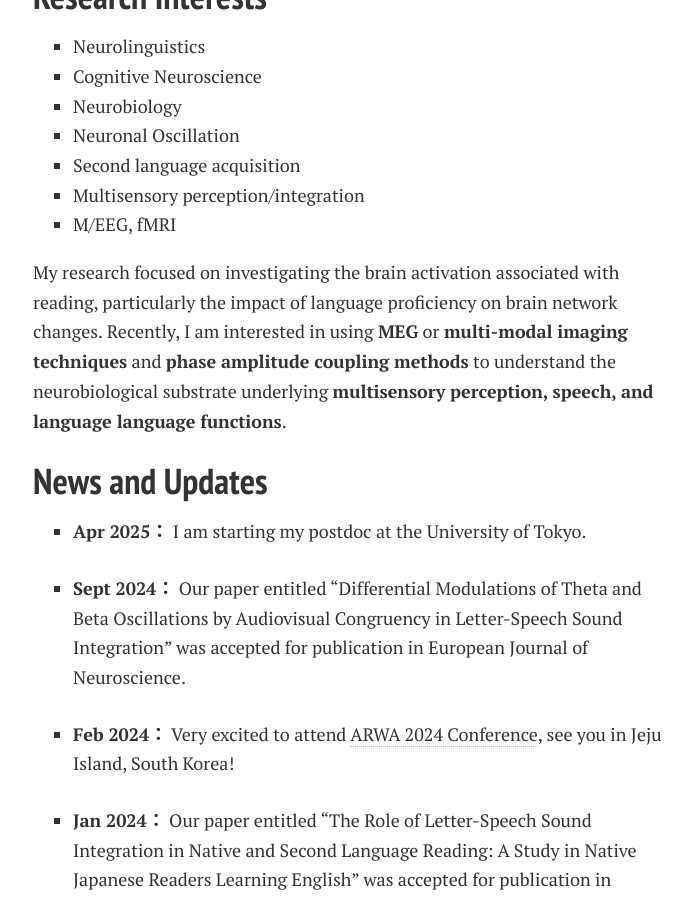
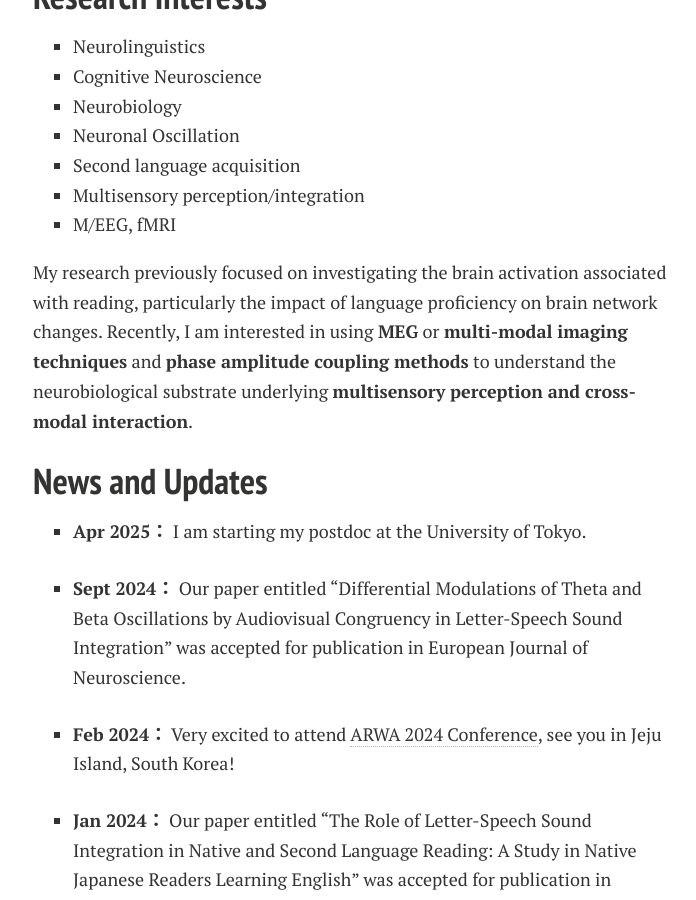
Before and after one commit to ydyxj/ydyxj.github.io, a Jekyll site: the page built from index.md, in a window 1280 px wide and 900 px high, scrolled down 717 px. Shown: the whole window, without its empty margins (287-983 px from the left). Built offline with Jekyll 4.4.1, drawn with Linux system fonts in a browser that asks for light colours; nearby versions of some CDN libraries; comment, search, counter and statistics services are not loaded; a style sheet for code colours, icons or effects is not loaded; our own code applies the rules of GitHub Pages for plain Markdown files.

Commit message:
Add files via upload

```diff
--- a/index.md
+++ b/index.md
@@ -35,7 +35,7 @@ Thank you for visiting my website.
 - M/EEG, fMRI
 
 
-My research focused on investigating the brain activation associated with reading, particularly the impact of language proficiency on brain network changes. Recently, I am interested in using **MEG** or **multi-modal imaging techniques** and **phase amplitude coupling methods** to understand the neurobiological substrate underlying **multisensory perception, speech, and language language functions**.
+My research previously focused on investigating the brain activation associated with reading, particularly the impact of language proficiency on brain network changes. Recently, I am interested in using **MEG** or **multi-modal imaging techniques** and **phase amplitude coupling methods** to understand the neurobiological substrate underlying **multisensory perception and cross-modal interaction**.
 
 
 
```
